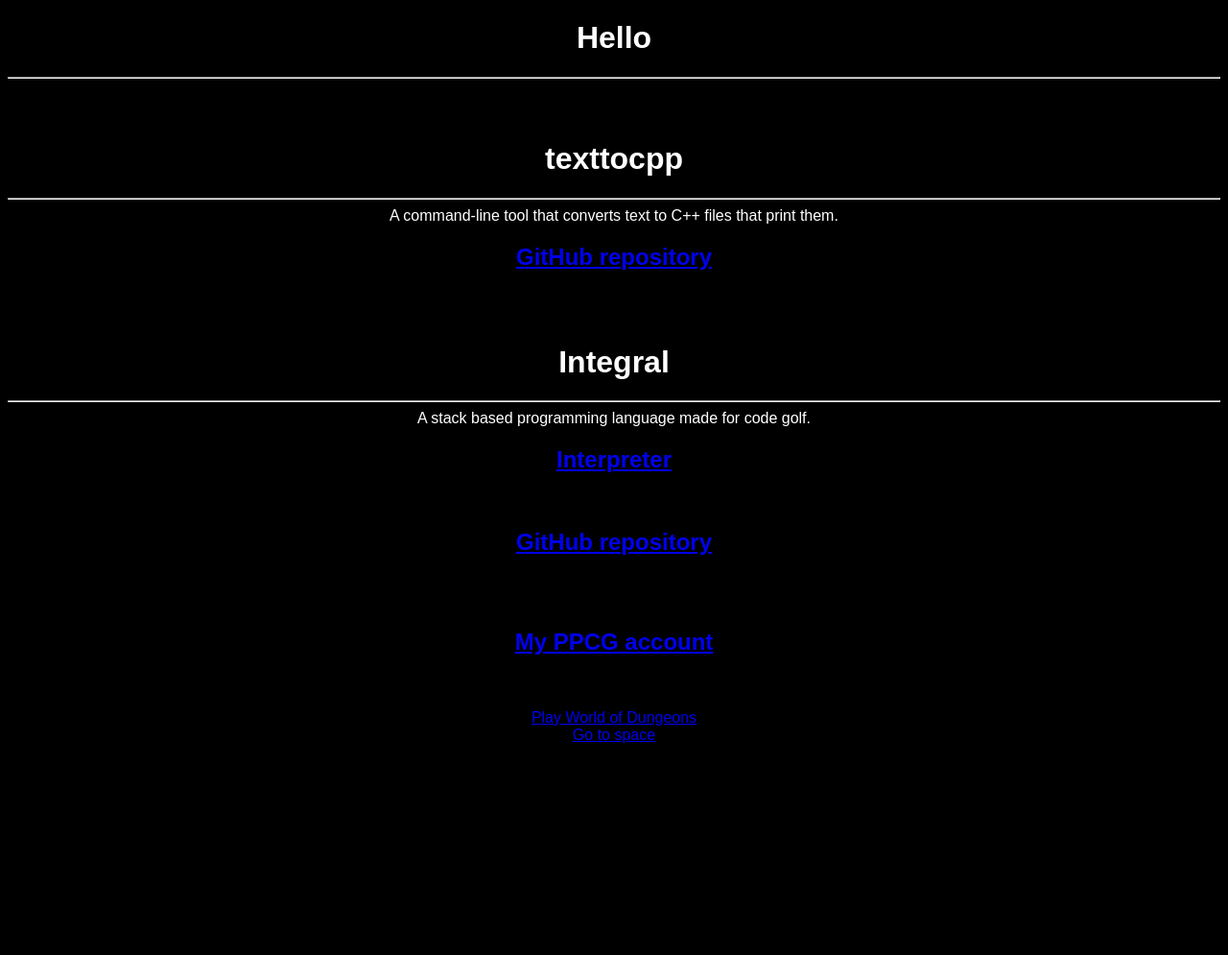
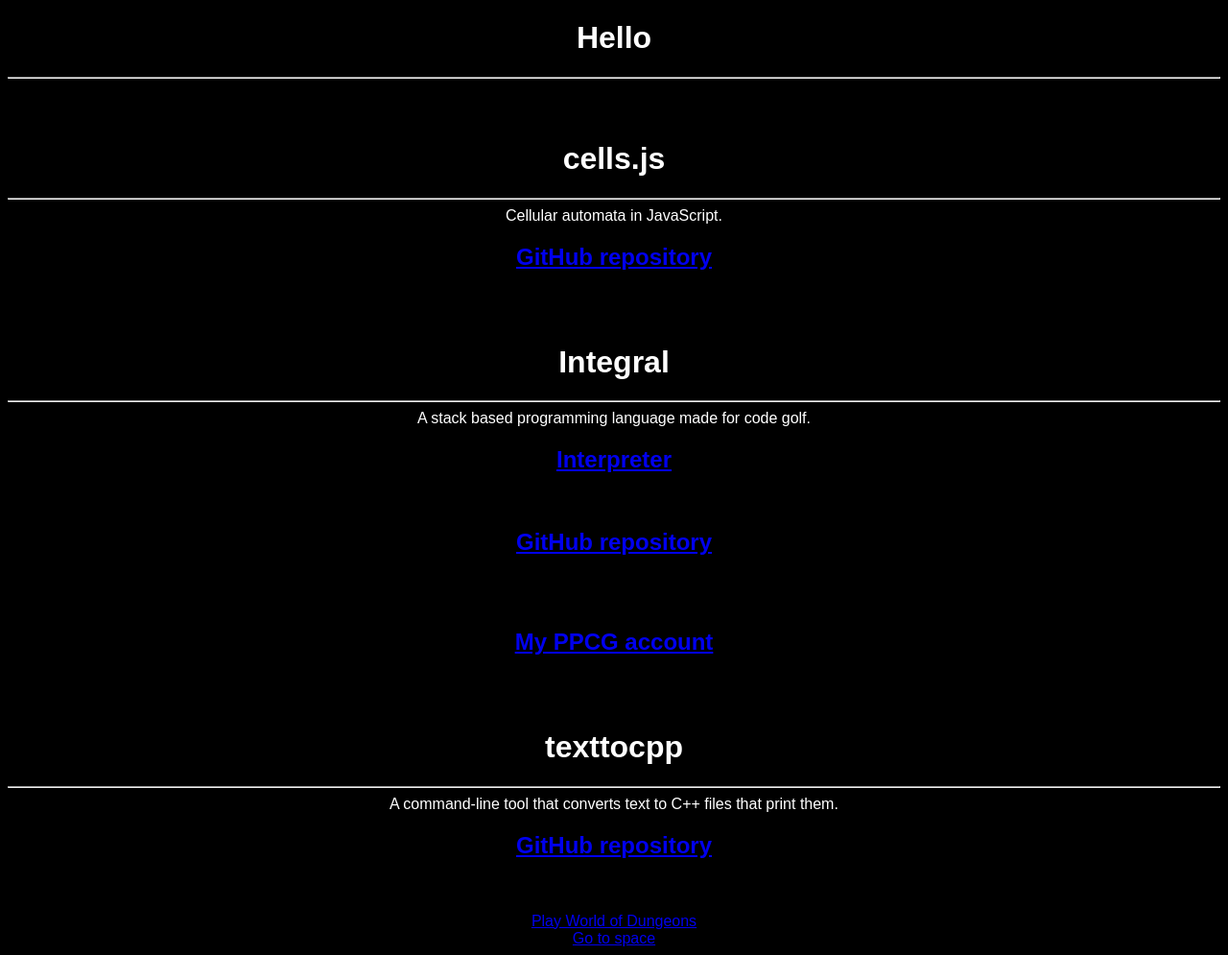
Before and after one commit to nph278/nph278.github.io-old, a plain HTML site: page index.html in a window 1280 px wide. Shown: the whole page at 96% size. Before the commit the page ends 800 px from the top, so only its background shows below. Drawn offline with Linux system fonts and the light colour scheme.

Commit message:
Update index.html

```diff
--- a/index.html
+++ b/index.html
@@ -15,18 +15,23 @@
 	<h1>Hello</h1><hr><br><br>
 
 
-	<h1>texttocpp</h1><hr>
-	A command-line tool that converts text to C++ files that print them.<br>
-	<h2><a href="https://github.com/nph278/texttocpp">GitHub repository</a></h2>
+	<h1>cells.js</h1><hr>
+	Cellular automata in JavaScript.<br>
+	<h2><a href="https://github.com/nph278/cells-js">GitHub repository</a></h2>
 	<br><br>
+
 	<h1>Integral</h1><hr>
 	A stack based programming language made for code golf.<br>
 	<h2><a href="https://nph278.github.io/integral/index.html">Interpreter</a></h2><br>
 	<h2><a href="https://github.com/nph278/integral">GitHub repository</a></h2><br><br>
 	<h2><a href="https://codegolf.stackexchange.com/users/95627/nph">My PPCG account</a></h2>
+	<br><br>
 
 
 
+	<h1>texttocpp</h1><hr>
+	A command-line tool that converts text to C++ files that print them.<br>
+	<h2><a href="https://github.com/nph278/texttocpp">GitHub repository</a></h2>
 	<br><br>
 
 	<a href="dungeon.html">Play World of Dungeons</a><br>
```
